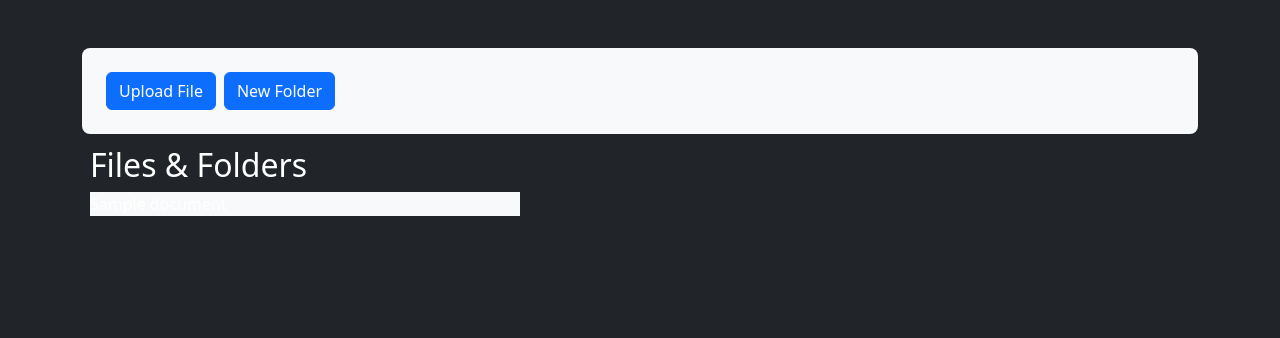
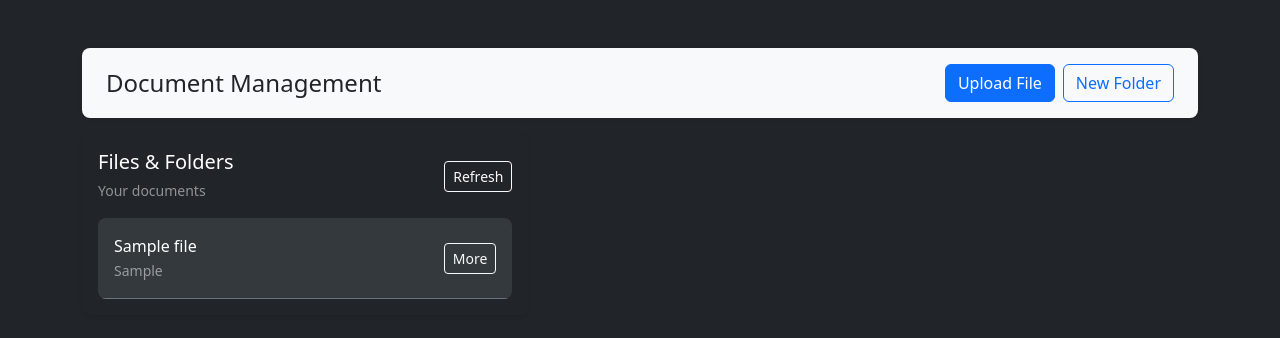
Before and after one commit to fbSans/php-workbench, a PHP site: template views/documents/index.html.twig in a window 1280 px wide. Shown: the part 62-400 px from the top of the page. Run offline with PHP 8.4, Linux system fonts and the light colour scheme; the template is opened without the code that fills it: most values are stand-ins (such as "Sample title", 1, 10 or a date in 2020); some libraries are stand-ins or nearby versions.

Commit message:
feat: add more relationshit types and make documents visible.

```diff
--- a/routes/web.php
+++ b/routes/web.php
@@ -3,6 +3,8 @@
 use Routes\Route;
 use App\Controllers\HomeController;
 use Documents\Controllers\DocumentController;
+use Documents\Models\Document;
+use Documents\Models\File;
 use Users\Controllers\UserController;
 use Users\Models\User;
 
@@ -14,7 +16,7 @@ Route::post('/login', [UserController::class, 'login']);
 Route::post('/logout', [UserController::class, 'logout'])->middleware('auth');
 Route::post('/document/save', [DocumentController::class, 'save'])->middleware('auth');
 Route::get('/debug', function (){
-    $user = User::find(1);
-    var_dump($user->group());
+    $document = Document::first();
+    var_dump($document->file);
     exit;
 });
--- a/views/documents/index.html.twig
+++ b/views/documents/index.html.twig
@@ -1,87 +1,155 @@
 {% extends "base.html.twig" %}
+
 {% block content %}
 
-    <div class="container bg-light text-dark p-2 mb-1 rounded-3  px-4">
-        {# <span class="title">Toolbar</span> #}
-        <ul class="list-unstyled d-flex gap-2 pt-3">
-            <li>
-                <button type="button" class="btn btn-primary" data-bs-toggle="modal" data-bs-target="#uploadFileModal">
-                    Upload File
-                </button>
-            </li>
-            <li>
-                <button type="button" class="btn btn-primary" data-bs-toggle="modal" data-bs-target="#uploadFolderModal">
-                    New Folder
-                </button>
-            </li>
+    <!-- Toolbar -->
+    <div class="container bg-light text-dark p-3 mb-3 rounded-3 px-4 shadow-sm">
+        <div class="d-flex justify-content-between align-items-center">
+            <h1 class="h4 mb-0">Document Management</h1>
+
+            <div class="d-flex gap-2">
+                <button type="button" class="btn btn-primary" data-bs-toggle="modal" data-bs-target="#uploadFileModal">Upload File</button>
+                <button type="button" class="btn btn-outline-primary" data-bs-toggle="modal" data-bs-target="#uploadFolderModal">New Folder</button>
+            </div>
+        </div>
+    </div>
+
+    <!-- File Browser -->
+    <div class="container mx-0 px-0">
+        <div class="bg-dark text-white rounded-3 p-3 shadow-sm" style="width: 40%; min-width: 320px;">
+
+            <!-- Header -->
+            <div class="d-flex justify-content-between align-items-center mb-3">
+                <div>
+                    <h2 class="h5 mb-1">Files &amp; Folders</h2>
+                    <small class="text-white-50">Your documents</small>
+                </div>
+
+                <button type="button" class="btn btn-sm btn-outline-light" onclick="window.location.reload()">Refresh</button>
+            </div>
+
+            <!-- File list -->
+            <div class="bg-secondary bg-opacity-25 rounded-3 overflow-hidden">
+
+                {% for document in documents.items %}
+
+                    <div class="d-flex align-items-center justify-content-between px-3 py-3 border-bottom border-secondary file-item">
+
+                        <div class="text-truncate" style="min-width: 0;">
+                            <div class="text-truncate" title="{{ document.file.name }}">{{ document.file.name }}</div>
+                            <small class="text-white-50">{{ document.mime_type }}</small>
+                        </div>
+
+                        <div class="dropdown ms-2">
+                            <button class="btn btn-sm btn-outline-light" type="button" data-bs-toggle="dropdown" aria-expanded="false">More</button>
+
+                            <ul class="dropdown-menu dropdown-menu-end">
+                                <li><a class="dropdown-item" href="#">Open</a></li>
+                                <li><a class="dropdown-item" href="#">Download</a></li>
+                                <li><hr class="dropdown-divider"></li>
+                                <li><a class="dropdown-item text-danger" href="#">Delete</a></li>
                             </ul>
                         </div>
 
-    <div class="container justfily-content-start mx-0 px-0">
-        <div class="bg-dark text-white rounded-3 px-2  py-2 mx-0" style="width: 40%;min-width:20px;">
-            <h2>Files &amp; Folders</h2>
-            <div class="bg-light">
-                {% for document in documents %}
-                    <span> {{ document.name }}</span>
+                    </div>
+
                 {% else %}
-                    <span class="bg-light text-dark text-muted"> No files found. </span>
+
+                    <div class="text-center text-white-50 py-5">
+                        <div class="fw-semibold mb-1">No files found</div>
+                        <small>Upload a file to get started.</small>
+                    </div>
+
                 {% endfor %}
+
+            </div>
+
+            <!-- Pagination information -->
+            {% if documents.pages > 1 %}
+            <nav aria-label="File navigation" class="mt-3">
+                <ul class="pagination pagination-sm mb-0 justify-content-center">
+
+                    {% if documents.page > 1 %}
+                        <li class="page-item"><a class="page-link" href="?page={{ documents.page - 1 }}">Previous</a></li>
+                    {% else %}
+                        <li class="page-item disabled"><span class="page-link">Previous</span></li>
+                    {% endif %}
+
+                    {% for page in 1..documents.pages %}
+                        {% if page == documents.page %}
+                            <li class="page-item active" aria-current="page"><span class="page-link">{{ page }}</span></li>
+                        {% else %}
+                            <li class="page-item"><a class="page-link" href="?page={{ page }}">{{ page }}</a></li>
+                        {% endif %}
+                    {% endfor %}
+
+                    {% if documents.page < documents.pages %}
+                        <li class="page-item"><a class="page-link" href="?page={{ documents.page + 1 }}">Next</a></li>
+                    {% else %}
+                        <li class="page-item disabled"><span class="page-link">Next</span></li>
+                    {% endif %}
+
+                </ul>
+            </nav>
+            {% endif %}
+
         </div>
     </div>
 
+    <!-- Upload File Modal -->
     <div class="modal fade" id="uploadFileModal" tabindex="-1" aria-hidden="true">
         <div class="modal-dialog">
             <div class="modal-content">
+
                 <form action="/document/save" method="POST" enctype="multipart/form-data">
+
                     <div class="modal-header">
                         <h5 class="modal-title">Upload File</h5>
                         <button type="button" class="btn-close" data-bs-dismiss="modal"></button>
                     </div>
 
                     <div class="modal-body">
-                            <input type="file" name="file" class="form-control" required>
+                        <label for="file" class="form-label">Select a file</label>
+                        <input type="file" id="file" name="file" class="form-control" required>
                     </div>
 
                     <div class="modal-footer">
-                            <button type="button" class="btn btn-secondary" data-bs-dismiss="modal">
-                                Cancel
-                            </button>
+                        <button type="button" class="btn btn-secondary" data-bs-dismiss="modal">Cancel</button>
+                        <button type="submit" class="btn btn-primary">Upload</button>
+                    </div>
 
-                            <button type="submit" class="btn btn-primary">
-                                Save
-                            </button>
-                        </div>
                 </form>
+
             </div>
         </div>
     </div>
 
+    <!-- New Folder Modal -->
     <div class="modal fade" id="uploadFolderModal" tabindex="-1" aria-hidden="true">
         <div class="modal-dialog">
             <div class="modal-content">
+
                 <form action="/directory/save" method="POST">
+
                     <div class="modal-header">
                         <h5 class="modal-title">Create Folder</h5>
                         <button type="button" class="btn-close" data-bs-dismiss="modal"></button>
                     </div>
 
                     <div class="modal-body">
-                            <input type="text" name="directory" class="form-control" required placeholder="Folder Name">
+                        <label for="directory" class="form-label">Folder name</label>
+                        <input type="text" id="directory" name="directory" class="form-control" required placeholder="Folder Name">
                     </div>
 
                     <div class="modal-footer">
-                            <button type="button" class="btn btn-secondary" data-bs-dismiss="modal">
-                                Cancel
-                            </button>
+                        <button type="button" class="btn btn-secondary" data-bs-dismiss="modal">Cancel</button>
+                        <button type="submit" class="btn btn-primary">Create Folder</button>
+                    </div>
 
-                            <button type="submit" class="btn btn-primary">
-                                Save
-                            </button>
-                        </div>
                 </form>
 
             </div>
         </div>
     </div>
-    </div>
+
 {% endblock %}
```
Also changed, not shown: bases/Model.php (+109 -4 lines), bases/Relationship.php (+52 -93 lines), modules/documents/Controllers/DocumentController.php (+26 -16 lines), modules/documents/Models/Document.php (+9 -0 lines), modules/documents/Models/File.php (+14 -8 lines), modules/users/Models/User.php (+8 -8 lines). Lines whose indentation alone changed are shown as unchanged.
